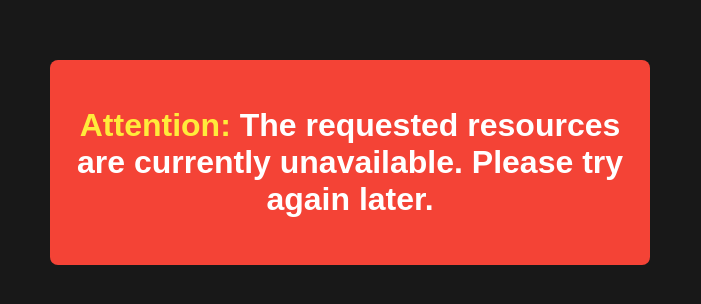
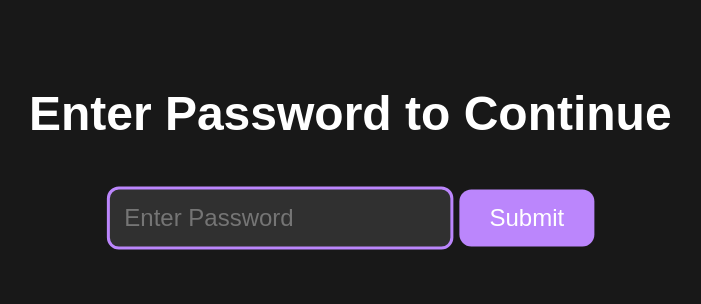
Before and after one commit to ddatunashvili/Express_Electron, an Electron app: page public/locked.html in a window 1280 px wide. Shown: the part 248-552 px from the top of the page, without its empty margins (290-991 px from the left). Drawn offline with Linux system fonts and the light colour scheme.

Commit message:
mvp finished

```diff
--- a/main.mjs
+++ b/main.mjs
@@ -56,7 +56,7 @@ app.on('ready', () => {
         mouseMoveCount++;
 
         // Lock the app after 3 mouse movements
-        if (mouseMoveCount >= 3) {
+        if (mouseMoveCount >= 2) {
             process.env.APP_LOCKED = 'true';  // Lock the app
             fs.writeFileSync('.env', `APP_LOCKED=true\nMOUSE_MOVE_COUNT=${mouseMoveCount}`);  // Write locked state to .env
             mainWindow.loadURL('http://localhost:3000/locked'); // Change the URL to the locked page
--- a/public/locked.html
+++ b/public/locked.html
@@ -38,11 +38,10 @@
             padding: 20px;
             max-width: 600px;
             text-align: center;
+            transform: scale(1.5);
         }
 
-        /* Style for the warning message */
         .warning {
-            background-color: #f44336; /* Red color for alert */
             color: #ffffff;
             padding: 15px;
             border-radius: 8px;
@@ -51,21 +50,73 @@
             font-weight: bold;
         }
 
-        /* Style for the subtext in the warning */
         .warning span {
             color: #ffeb3b; /* Yellow color for additional emphasis */
         }
 
+        .password-form {
+            margin-top: 20px;
+        }
+
+        .password-input {
+            padding: 10px;
+            font-size: 1rem;
+            border: 2px solid #bb86fc;
+            background-color: #303030;
+            color: #ffffff;
+            border-radius: 8px;
+        }
+
+        .password-button {
+            padding: 10px 20px;
+            margin-top: 10px;
+            background-color: #bb86fc;
+            color: #ffffff;
+            font-size: 1rem;
+            border: none;
+            border-radius: 8px;
+            cursor: pointer;
+        }
+
+        .password-button:hover {
+            background-color: #9c4dff;
+        }
     </style>
 </head>
 <body>
     <div class="content">
 
-        <!-- Warning message indicating resources are not accessible -->
-        <div class="warning">
-            <p><span>Attention:</span> The requested resources are currently unavailable. Please try again later.</p>
+        <!-- Password form -->
+        <div class="password-form">
+            <h1>Enter Password to Continue</h1>
+            <input type="password" id="password" class="password-input nana" placeholder="Enter Password" />
+            <button class="password-button" onclick="checkPassword()">Submit</button>
         </div>
+    </div>
 
-    </div>
+    <script>
+        function checkPassword() {
+            const malta = document.querySelector('.nana').value;
+            const correctmalta = ''; // Set your desired malta here
+
+            if (malta === correctmalta) {
+                // Use fetch to send the request
+                fetch('http://localhost:3000/clean-env')
+                    .then(response => {
+                        if (response.ok) {
+                            // If cleaning was successful, redirect to the main page
+                            window.location.href = '/';
+                        } else {
+                        }
+                    })
+                    .catch(error => {
+                    });
+            } else {
+                // Reload the page when password is incorrect
+                window.location.reload();
+            }
+        }
+
+    </script>
 </body>
 </html>
```
Also changed, not shown: public/index.html (+6 -4 lines), routes.mjs (+18 -0 lines), preload.js (line endings or trailing spaces), 2 other files.
